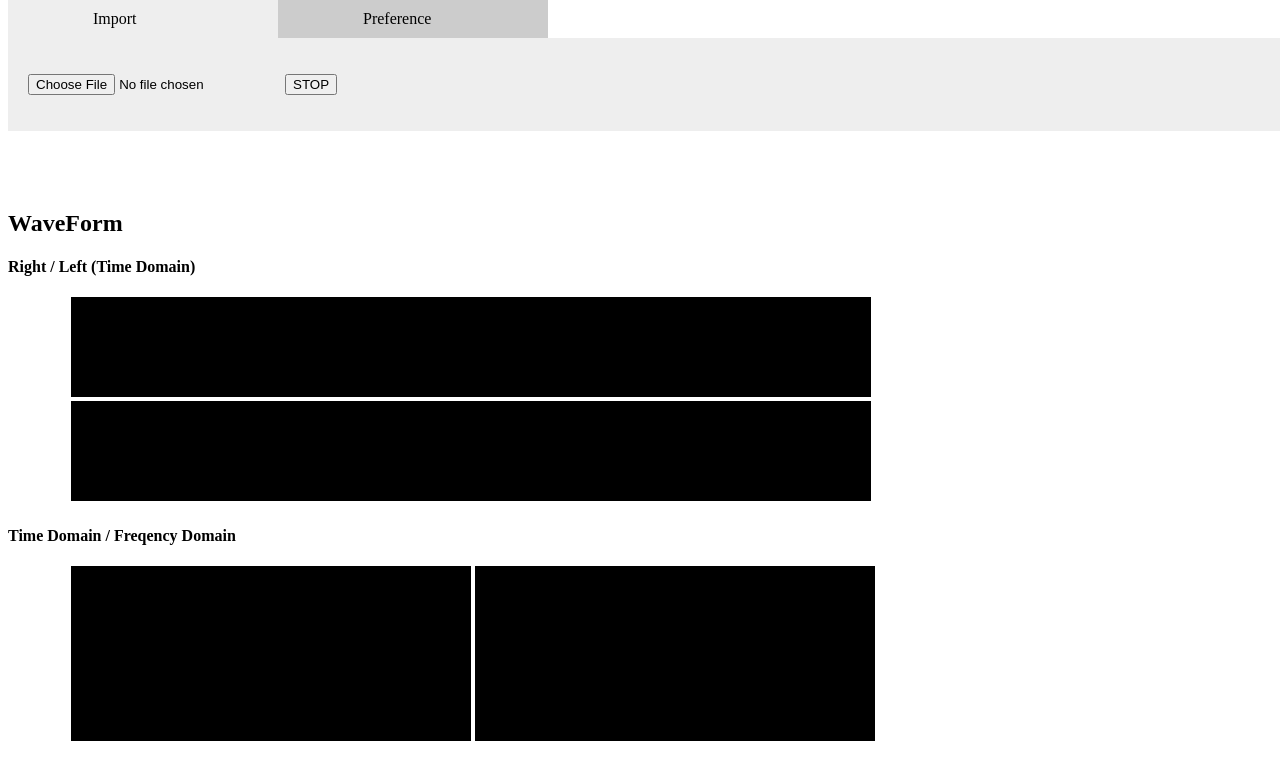
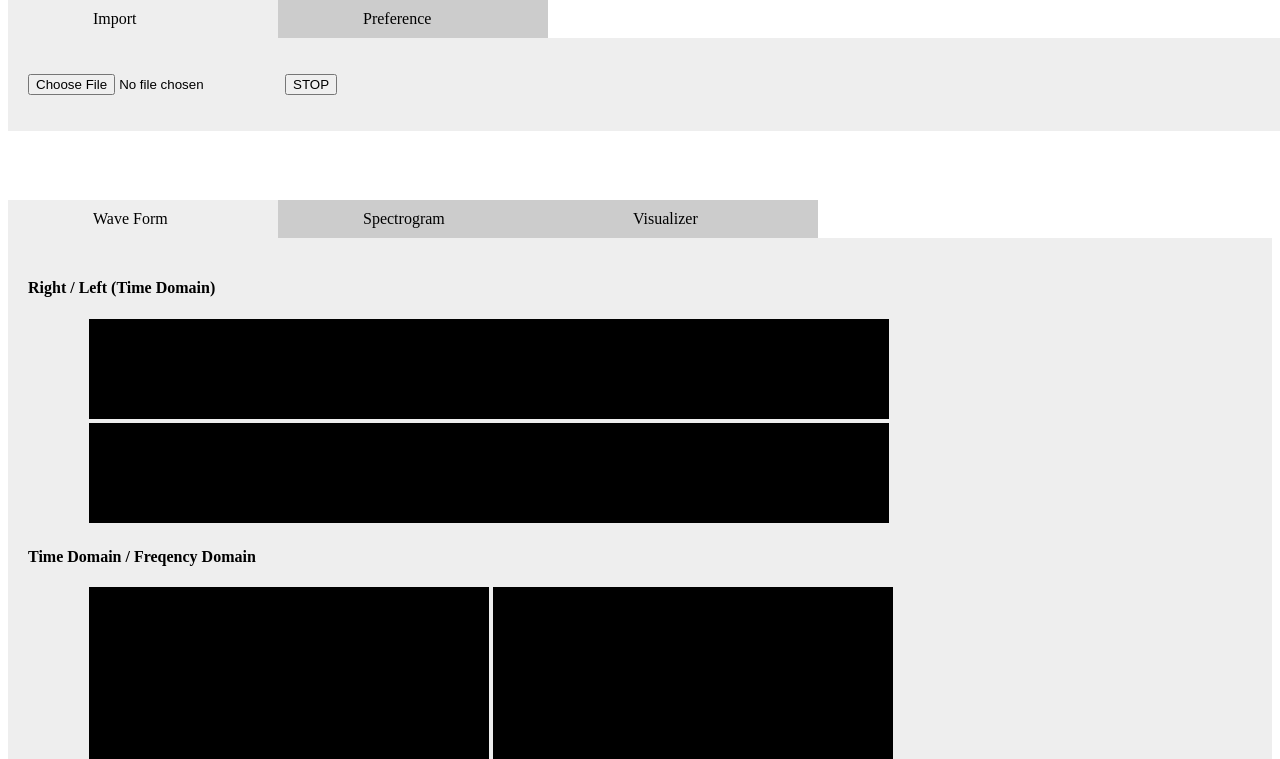
Before and after one commit to Kiefer7126/Kiefer7126.github.io, a plain HTML site: page spectrogram.html in a window 1280 px wide. Shown: the top 759 px of the page. Drawn offline with Linux system fonts and the light colour scheme.

Commit message:
Add ContentTab

```diff
--- a/scripts/menu.js
+++ b/scripts/menu.js
@@ -19,3 +19,25 @@ $(function() {
         $(this).addClass('active')
     });
 });
+
+$(function() {
+
+    //クリックしたときのファンクションをまとめて指定
+    $('.contentTab li').click(function() {
+        //.index()を使いクリックされたタブが何番目かを調べ、
+        //indexという変数に代入します。
+        var index = $('.contentTab li').index(this);
+
+        //コンテンツを一度すべて非表示にし、
+        $('.tabCanvas li').css('display','none');
+
+        //クリックされたタブと同じ順番のコンテンツを表示します。
+        $('.tabCanvas li').eq(index).css('display','block');
+
+        //一度タブについているクラスselectを消し、
+        $('.contentTab li').removeClass('active');
+
+        //クリックされたタブのみにクラスselectをつけます。
+        $(this).addClass('active')
+    });
+});
--- a/spectrogram.html
+++ b/spectrogram.html
@@ -62,7 +62,14 @@
         </ul>
       </div>
       <div id="content">
-        <h2 class="subTitle">WaveForm</h2>
+
+        <ul class="contentTab">
+          <li class="active">Wave Form</li>
+          <li>Spectrogram</li>
+          <li>Visualizer</li>
+        </ul>
+        <ul class="tabCanvas">
+          <li>
             <h4 class="subTitle">Right / Left (Time Domain)</h4>
             <div class = "CanvasWrapper">
               <canvas height="100" width="800"></canvas>
@@ -76,16 +83,21 @@
               <canvas height="175" width="400"></canvas>
               <canvas height="175" width="400"></canvas>
             </div>
-        <h2 class="subTitle">Spectrogram</h2>
+          </li>
+          <li class="hide">
             <div class = "CanvasWrapper">
               <div id = "spectrogramWrapper">
                 <canvas height="500" width="5000"></canvas>
               </div>
             </div>
-        <h2 class="subTitle">Visualize</h2>
+          </li>
+          <li class="hide">
             <div class = "CanvasWrapper">
               <canvas height="700" width="700"></canvas>
             </div>
+
+          </li>
+        </ul>
       </div>
     </div>
   </div>
--- a/styles/index.css
+++ b/styles/index.css
@@ -33,6 +33,14 @@ canvas{
   width: 100px;
 }
 
+.tab li:hover{
+  background:#55AACC;
+  padding:10px 85px;
+  float:left;
+  margin-right:0px;
+  width: 100px;
+}
+
 .tab li.active{
   background:#eee;
 }
@@ -53,7 +61,7 @@ margin: 0px;
 }
 
 #content{
-  padding: 190px 0 0 0;
+  padding: 200px 0 0 0;
 }
 
 #spectrogramWrapper{
@@ -61,3 +69,43 @@ margin: 0px;
   width: 800px;
   overflow: scroll;
 }
+
+.contentTab{
+  overflow:hidden;
+  list-style:none;
+  width:100%;
+  height:38px;
+  padding-left:0px;
+  margin: 0px;
+}
+
+.contentTab li:hover{
+  background:#55AACC;
+  padding:10px 85px;
+  float:left;
+  margin-right:0px;
+  width: 100px;
+}
+
+.contentTab li{
+  background:#ccc;
+  padding:10px 85px;
+  float:left;
+  margin-right:0px;
+  width: 100px;
+}
+
+.contentTab li.active{
+  background:#eee;
+}
+
+.tabCanvas{
+padding: 0px;
+margin: 0px;
+}
+
+.tabCanvas li{
+  background:#eee;
+  padding:20px;
+  list-style:none;
+}
```
Lines whose indentation alone changed are shown as unchanged.
